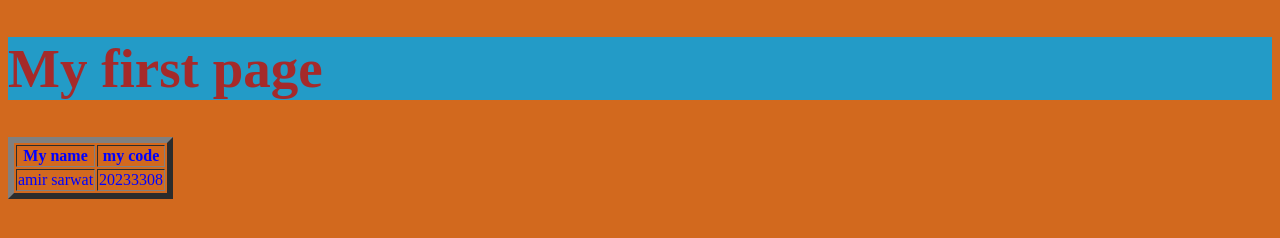
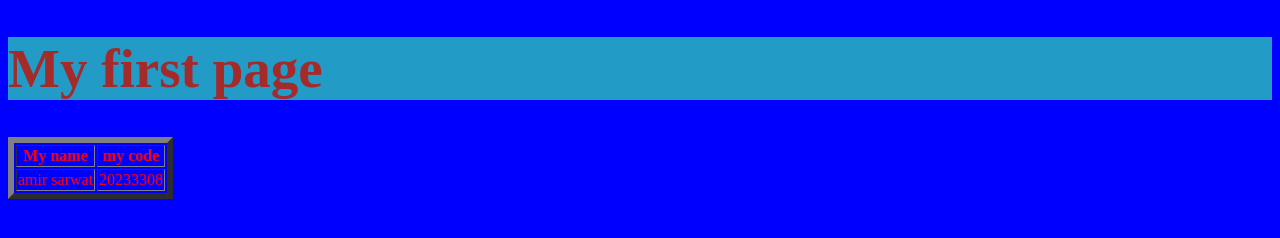
Before and after one commit to Mariamyousef-boop/index.html-amir.html, a plain HTML site: page index.html in a window 1280 px wide. Drawn offline with Linux system fonts and the light colour scheme.

Commit message:
Add files via upload

```diff
--- a/index.html
+++ b/index.html
@@ -17,9 +17,9 @@ color: brown; font-size: 55px; background: #239bc7;
 
 
 </head>
-<body    style="background-color: chocolate;" >
+<body    style="background-color: blue;" >
     <H1>My first page</H1>
-<table  style="color: blue;" border="6" >
+<table  style="color: red;" border="6" >
 <th>My name</th>
 <th>my code</th>
 <tr><td>   amir sarwat</td>     <TD>20233308 </TD> </tr>
```
